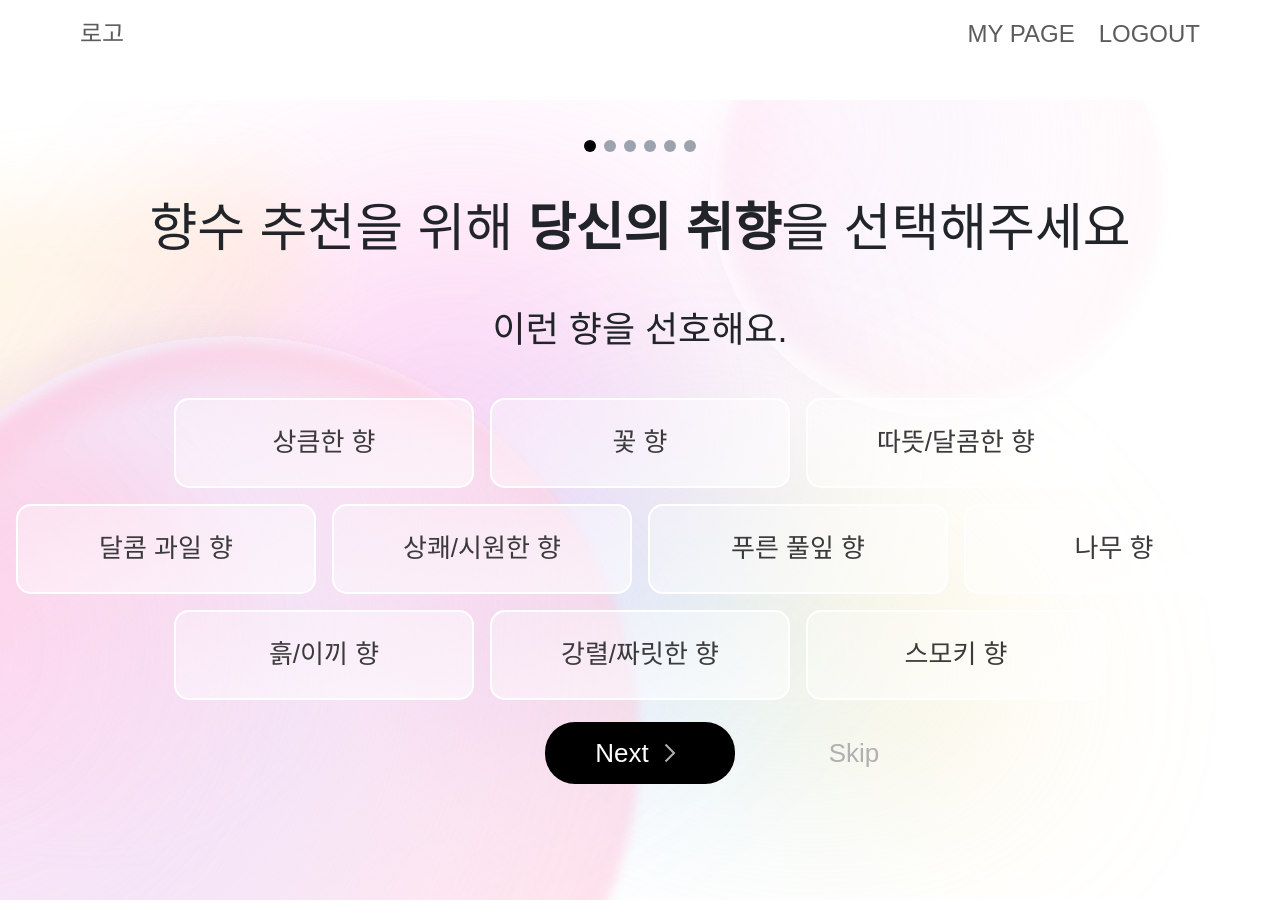
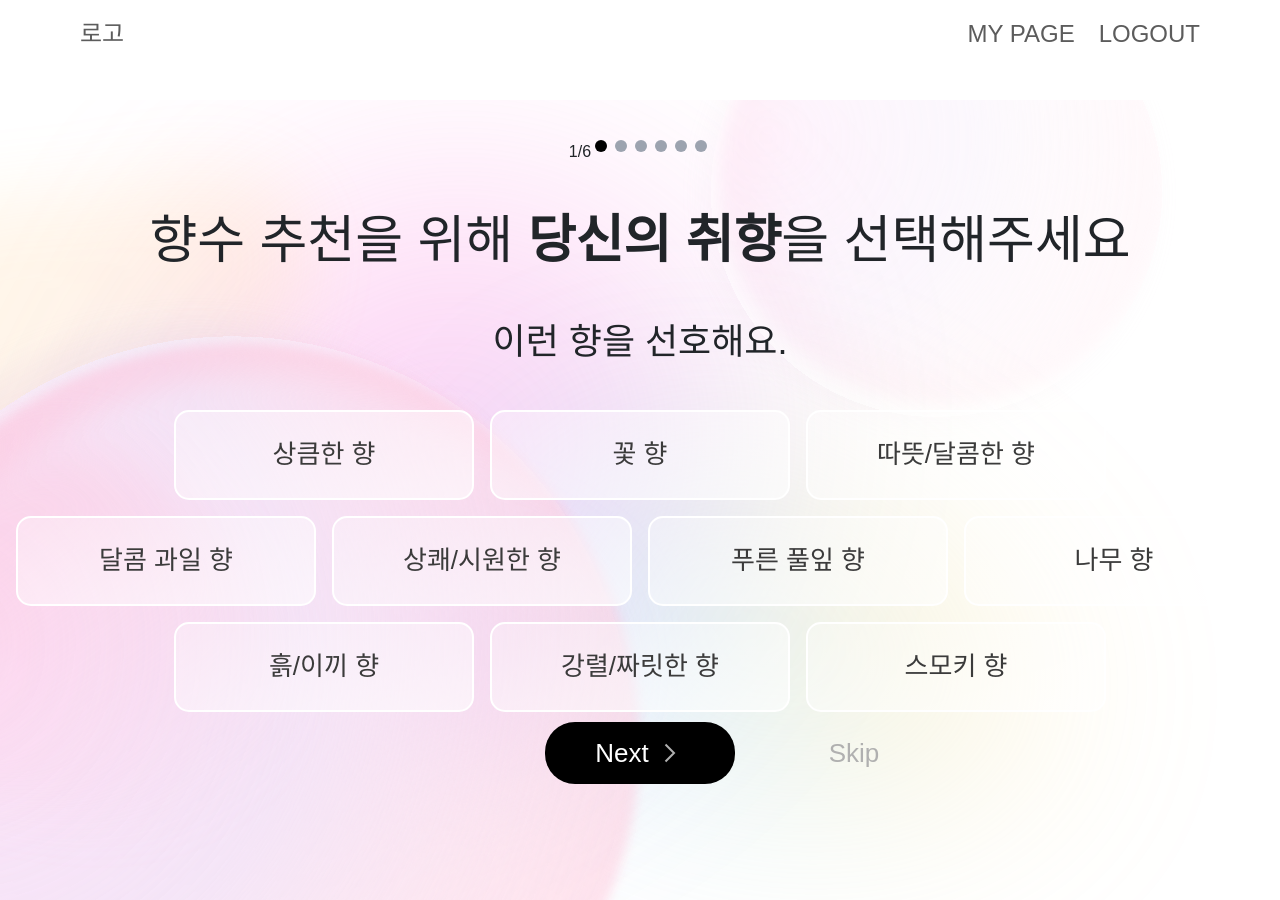
Before and after one commit to jerimy321/perfume-client, a React (Create React App) app: page /main in a window 1280 px wide. Built offline with nearby package versions, Linux system fonts and the light colour scheme.

Commit message:
create: 캐러셀 커스텀훅 생성

```diff
--- a/src/components/carousel.tsx
+++ b/src/components/carousel.tsx
@@ -1,4 +1,4 @@
-import { useState } from 'react';
+import React from 'react';
 import { useRecoilValue } from 'recoil';
 import { perfumeCategories } from '../data/perfumeData';
 import CarouselButtons from './carouselButtons';
@@ -6,33 +6,7 @@ import CarouselItems from './carouselItems';
 import PickHashtagSentence from './pickHashtagSentence';
 import { hashtagListState } from '../recoil/recoilState';
 import { postHashtags } from '../api/perfumeMatching';
-
-const useCarousel = (categories: string[]) => {
-  const [activeIndex, setActiveIndex] = useState(0);
-
-  const handlePrev = () => {
-    setActiveIndex((prevIndex) =>
-      prevIndex === 0 ? categories.length - 1 : prevIndex - 1,
-    );
-  };
-
-  const handleNext = () => {
-    setActiveIndex((prevIndex) =>
-      prevIndex === categories.length - 1 ? 0 : prevIndex + 1,
-    );
-  };
-
-  const handleIndicatorClick = (index: number) => {
-    setActiveIndex(index);
-  };
-
-  return {
-    activeIndex,
-    handlePrev,
-    handleNext,
-    handleIndicatorClick,
-  };
-};
+import useCarousel from '../hooks/useCarousel';
 
 const Carousel: React.FC = () => {
   const categories = perfumeCategories.map((cat) => cat.category);
@@ -52,11 +26,14 @@ const Carousel: React.FC = () => {
   return (
     <div className="relative flex flex-col items-center h-full overflow-auto">
       <div className="flex justify-center w-full mt-10">
+        <span>
+          {activeIndex + 1}/{categories.length}
+        </span>
         {categories.map((_, index) => (
           <button
             key={index}
             type="button"
-            className={`w-3 h-3 rounded-full mx-1 ${index === activeIndex ? 'bg-black' : 'bg-gray-400'}`}
+            className={`w-3 h-3 rounded-full mx-1 ${index <= activeIndex ? 'bg-black' : 'bg-gray-400'}`}
             onClick={() => handleIndicatorClick(index)}
           ></button>
         ))}
--- /dev/null
+++ b/src/hooks/useCarousel.tsx
@@ -0,0 +1,30 @@
+import { useState } from 'react';
+
+const useCarousel = (categories: string[]) => {
+  const [activeIndex, setActiveIndex] = useState(0);
+
+  const handlePrev = () => {
+    setActiveIndex((prevIndex) =>
+      prevIndex === 0 ? categories.length - 1 : prevIndex - 1,
+    );
+  };
+
+  const handleNext = () => {
+    setActiveIndex((prevIndex) =>
+      prevIndex === categories.length - 1 ? 0 : prevIndex + 1,
+    );
+  };
+
+  const handleIndicatorClick = (index: number) => {
+    setActiveIndex(index);
+  };
+
+  return {
+    activeIndex,
+    handlePrev,
+    handleNext,
+    handleIndicatorClick,
+  };
+};
+
+export default useCarousel;
```
